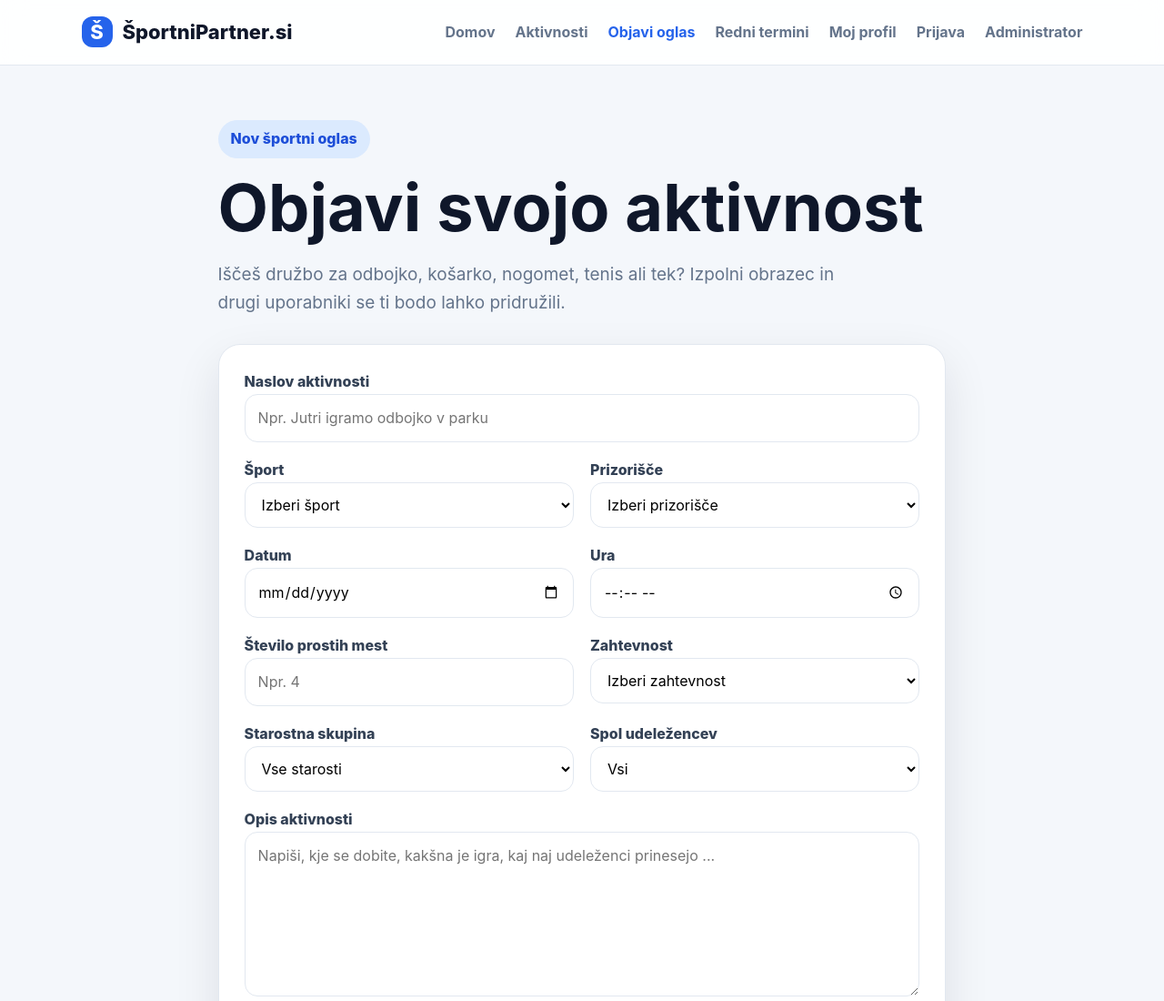
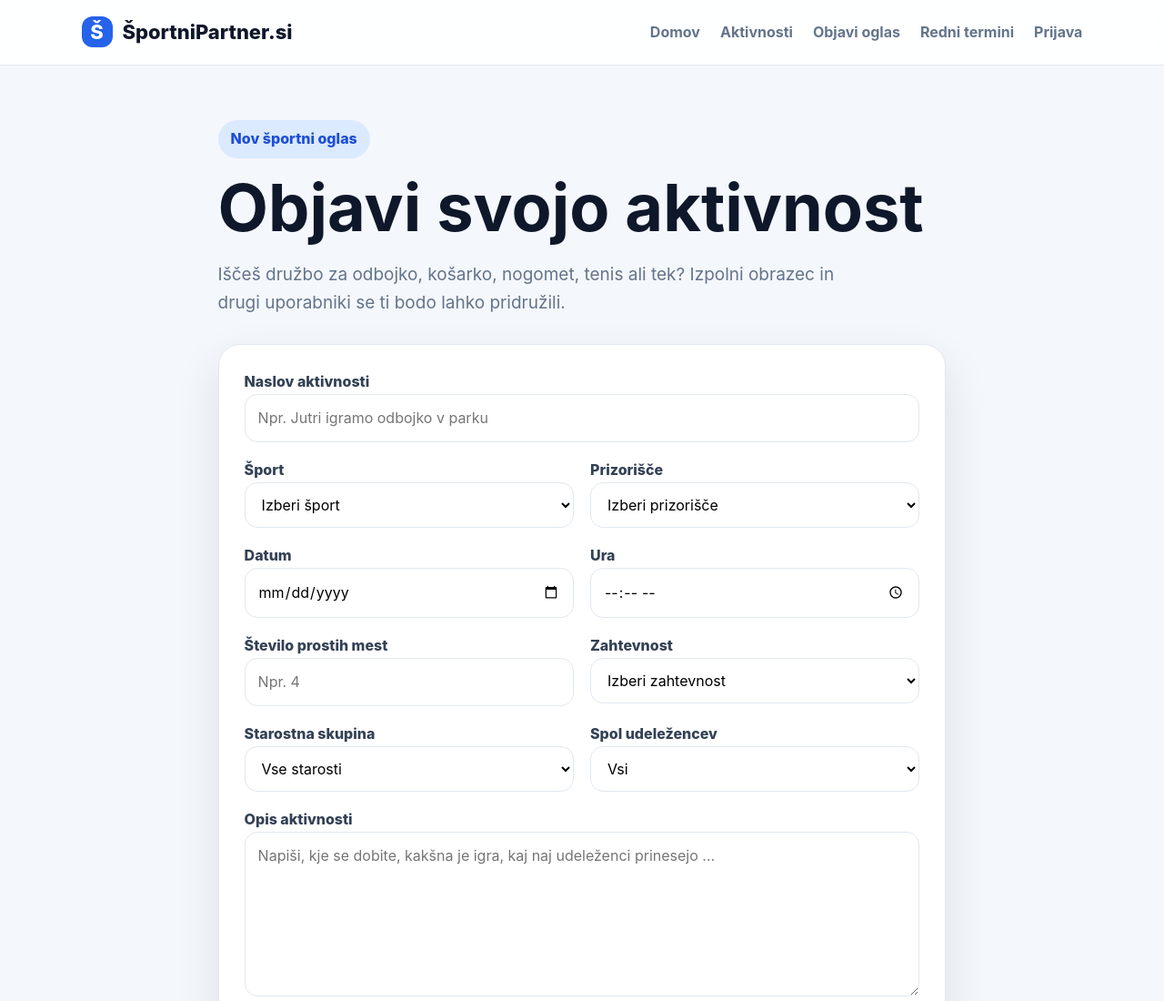
Before and after one commit to rokkk56/sportalcki, a plain HTML site: page frontend/objavi.html in a window 1280 px wide. Shown: the top 1100 px of the page at 91% size. Drawn offline with Linux system fonts and the light colour scheme.

Commit message:
Popravljen Navbar

```diff
--- a/frontend/objavi.html
+++ b/frontend/objavi.html
@@ -14,11 +14,13 @@
   <nav>
     <a href="index.html">Domov</a>
     <a href="aktivnosti.html">Aktivnosti</a>
-    <a href="objavi.html" class="active">Objavi oglas</a>
+    <a href="objavi.html">Objavi oglas</a>
     <a href="termini.html">Redni termini</a>
-    <a href="profil.html">Moj profil</a>
-    <a href="prijava.html">Prijava</a>
-    <a href="admin.html">Administrator</a>
+
+    <a href="prijava.html" id="loginLink">Prijava</a>
+    <a href="profil.html" id="profileLink" class="hidden">Profil</a>
+    <a href="admin.html" id="adminLink" class="hidden">Administrator</a>
+    <a href="#" id="logoutLink" class="hidden" onclick="odjava()">Odjava</a>
   </nav>
 </header>
 
--- a/frontend/script.js
+++ b/frontend/script.js
@@ -853,3 +853,49 @@ async function odjaviSeIzProfila(terminId) {
 }
 
 naloziMojePrijavljeneAktivnosti();
+
+//popravljen navbar
+function urediNavbar() {
+  const loginLink = document.getElementById("loginLink");
+  const profileLink = document.getElementById("profileLink");
+  const adminLink = document.getElementById("adminLink");
+  const logoutLink = document.getElementById("logoutLink");
+
+  const token = localStorage.getItem("token");
+  const uporabnik = JSON.parse(localStorage.getItem("uporabnik"));
+
+  if (!loginLink || !profileLink || !adminLink || !logoutLink) return;
+
+  if (token && uporabnik) {
+    loginLink.classList.add("hidden");
+    profileLink.classList.remove("hidden");
+    logoutLink.classList.remove("hidden");
+
+    if (uporabnik.tip.toLowerCase().trim() === "administrator") {
+      adminLink.classList.remove("hidden");
+    } else {
+      adminLink.classList.add("hidden");
+    }
+  } else {
+    loginLink.classList.remove("hidden");
+    profileLink.classList.add("hidden");
+    adminLink.classList.add("hidden");
+    logoutLink.classList.add("hidden");
+  }
+}
+
+urediNavbar();
+
+function odjava() {
+  localStorage.removeItem("token");
+  localStorage.removeItem("uporabnik");
+  window.location.href = "prijava.html";
+}
+
+const tip = podatki.uporabnik.tip.toLowerCase().trim();
+
+if (tip === "administrator") {
+  window.location.href = "admin.html";
+} else {
+  window.location.href = "profil.html";
+}
```
Also changed, not shown: frontend/admin.html (+5 -3 lines), frontend/aktivnosti.html (+6 -4 lines), frontend/index.html (+6 -4 lines), frontend/prijava.html (+5 -3 lines), frontend/profil.html (+10 -8 lines), frontend/termini.html (+6 -4 lines).
